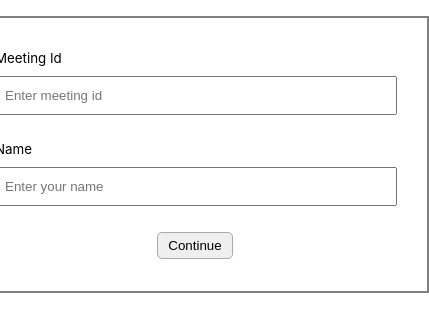
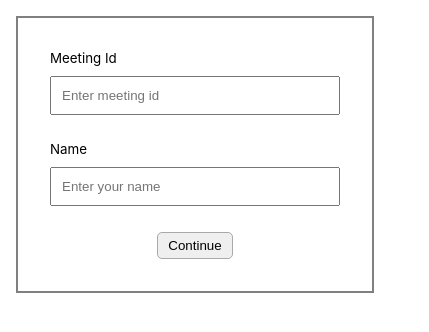
Before and after one commit to keycloak-react/team-concert, a React (Create React App) app in the folder client/: page / in a window 390 px wide. Shown: the top 332 px of the page, 429 px wide, since content can reach past the window. Built offline with nearby package versions, Linux system fonts and the light colour scheme.

Commit message:
mobile friendly

```diff
--- a/client/src/concert/Concert.tsx
+++ b/client/src/concert/Concert.tsx
@@ -18,6 +18,8 @@ const styles: { [key: string]: React.CSSProperties } = {
     padding: 16,
     display: "flex",
     gap: 5,
+    flexWrap: "wrap",
+    justifyContent: "space-evenly",
   },
   header: {
     display: "flex",
--- a/client/src/concert/NameCard.tsx
+++ b/client/src/concert/NameCard.tsx
@@ -12,8 +12,10 @@ const styles: { [key: string]: React.CSSProperties } = {
   cardWrapper: {
     display: "flex",
     flexDirection: "column",
-    width: 200,
-    height: 250,
+    width: "35%",
+    maxWidth: 200,
+    maxHeight: 250,
+    aspectRatio: "1/1.25",
     position: "relative",
     border: "2px solid gray",
     padding: 10,
@@ -21,11 +23,13 @@ const styles: { [key: string]: React.CSSProperties } = {
     cursor: "pointer",
   },
   avatar: {
-    width: 200,
-    height: 200,
+    width: "100%",
+    aspectRatio: "1/1",
+    maxWidth: 200,
+    maxHeight: 200,
   },
   name: {
-    padding: "20px 5px 0 5px",
+    padding: "10px 5px 0 5px",
     fontSize: "large",
     fontWeight: "bold",
   },
--- a/client/src/home/Details.tsx
+++ b/client/src/home/Details.tsx
@@ -16,17 +16,20 @@ const styles: { [key: string]: React.CSSProperties } = {
     alignItems: "center",
     gap: 10,
     padding: 32,
-    width: 400,
+    maxWidth: 400,
+    width: "100%",
     border: "2px solid gray",
   },
   label: {
-    width: 400,
+    width: "100%",
     fontSize: "smaller",
+    alignSelf: "flex-start",
   },
   input: {
-    width: 380,
+    width: "100%",
     padding: 10,
     marginBottom: 16,
+    boxSizing: "border-box",
   },
   btn: {
     padding: "5px 10px",
```
